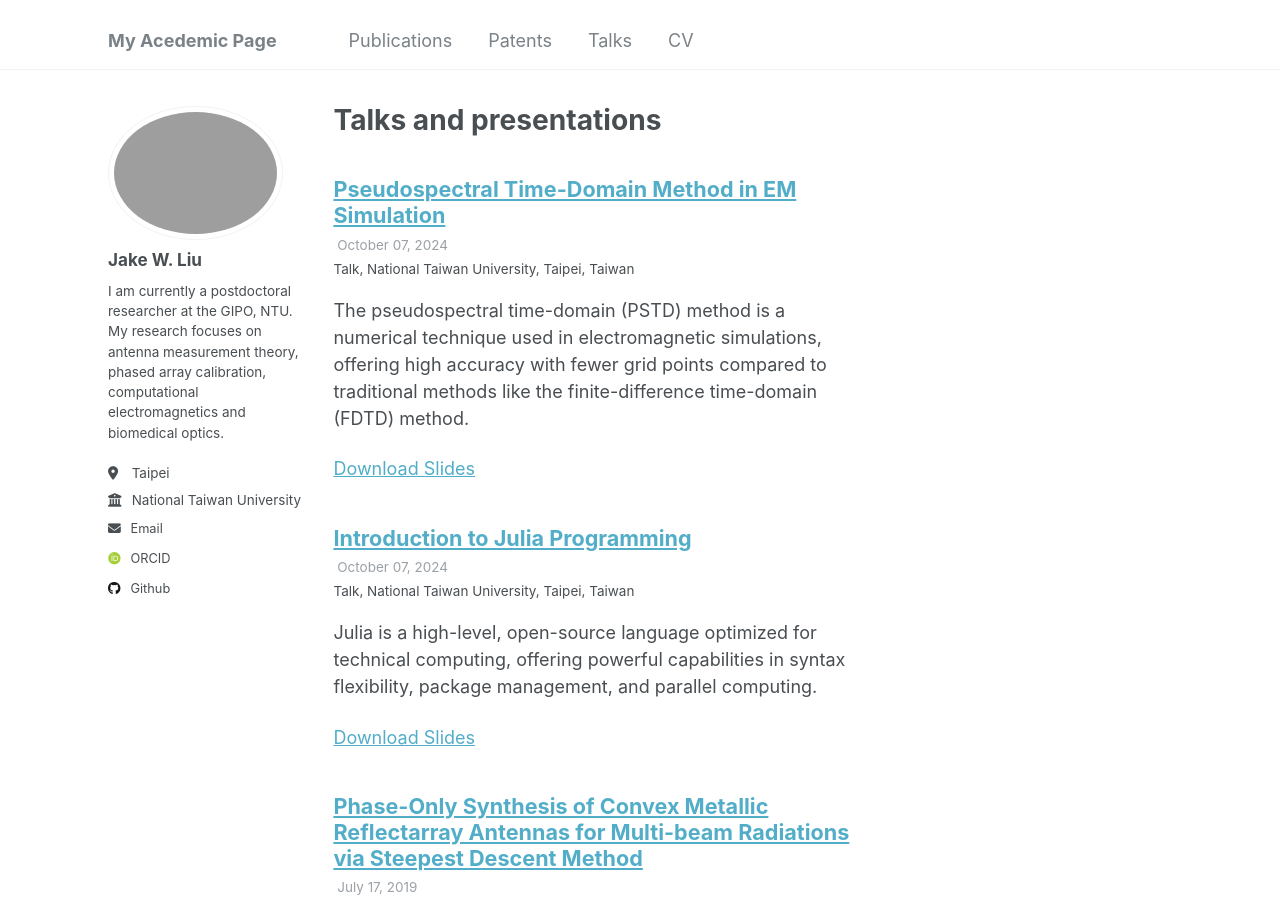
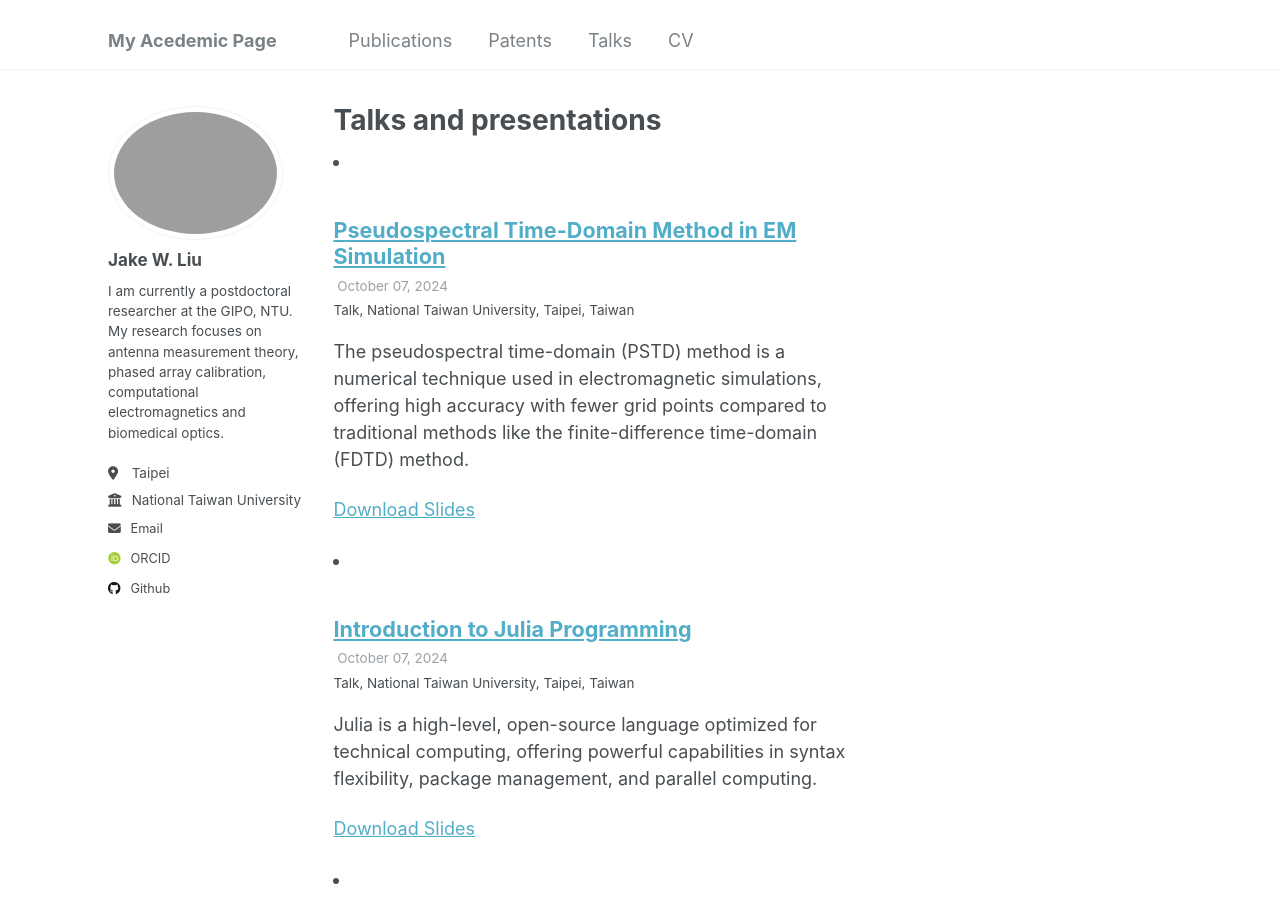
Before and after one commit to akjake616/jwliu, a Jekyll site: the page built from _pages/talks.html, in a window 1280 px wide and 900 px high. Built offline with Jekyll 4.4.1, drawn with Linux system fonts in a browser that asks for light colours; some web fonts are replaced.

Commit message:
add li to talk

```diff
--- a/_includes/archive-single-talk.html
+++ b/_includes/archive-single-talk.html
@@ -25,13 +25,13 @@
           alt="">
       </div>
     {% endif %}
-    <h2 class="archive__item-title" itemprop="headline">
+    <li><h2 class="archive__item-title" itemprop="headline">
       {% if post.link %}
         <a href="{{ post.link }}">{{ title }}</a> <a href="{{ base_path }}{{ post.url }}" rel="permalink"><i class="fa fa-link" aria-hidden="true" title="permalink"></i><span class="sr-only">Permalink</span></a>
       {% else %}
         <a href="{{ base_path }}{{ post.url }}" rel="permalink">{{ title }}</a>
       {% endif %}
-    </h2>
+    </h2></li>
     {% if post.read_time %}
       <p class="page__meta"><i class="fa fa-clock-o" aria-hidden="true"></i> {% include read-time.html %}</p>
     {% endif %}
```
